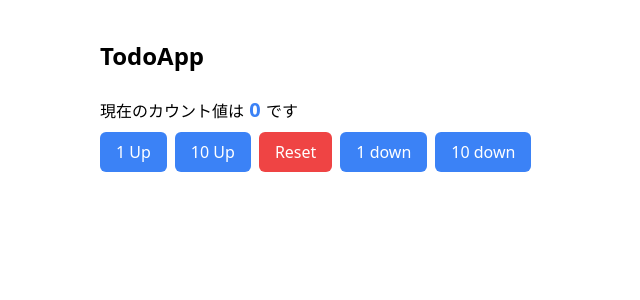
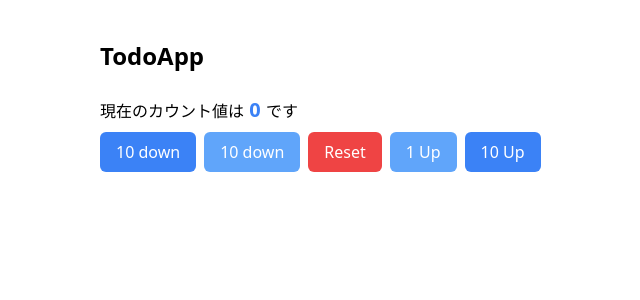
Before and after one commit to ai10pro/react-todo-app, a React (Vite) app: page / in a window 1280 px wide. Shown: the top 300 px of the page, without its empty margins (204-844 px from the left). Built offline with nearby package versions, Linux system fonts and the light colour scheme.

Commit message:
build(deps): update package-lock.json, package.json and App.tsx

```diff
--- a/src/App.tsx
+++ b/src/App.tsx
@@ -19,6 +19,25 @@ const App = () => {
       <div className="flex space-x-2">
         <button
           className="rounded-md bg-blue-500 px-4 py-2 text-white hover:bg-blue-700"
+          onClick={degrease10}
+        >
+          10 down
+        </button>
+        <button
+          className="rounded-md bg-blue-400 px-4 py-2 text-white hover:bg-blue-700"
+          onClick={degrease}
+        >
+          10 down
+        </button>
+
+        <button
+          className="rounded-md bg-red-500 px-4 py-2 text-white hover:bg-blue-700"
+          onClick={reset}
+        >
+          Reset
+        </button>
+        <button
+          className="rounded-md bg-blue-400 px-4 py-2 text-white hover:bg-blue-700"
           onClick={countUp1}
         >
           1 Up
@@ -29,24 +48,7 @@ const App = () => {
         >
           10 Up
         </button>
-        <button
-          className="rounded-md bg-red-500 px-4 py-2 text-white hover:bg-blue-700"
-          onClick={reset}
-        >
-          Reset
-        </button>
-        <button
-          className="rounded-md bg-blue-500 px-4 py-2 text-white hover:bg-blue-700"
-          onClick={degrease}
-        >
-          1 down
-        </button>
-        <button
-          className="rounded-md bg-blue-500 px-4 py-2 text-white hover:bg-blue-700"
-          onClick={degrease10}
-        >
-          10 down
-        </button>
+
       </div>
     </div>
   );
```
Also changed, not shown: package.json (+10 -1 lines), 1 other file (tests, documents, lock files or other folders).
